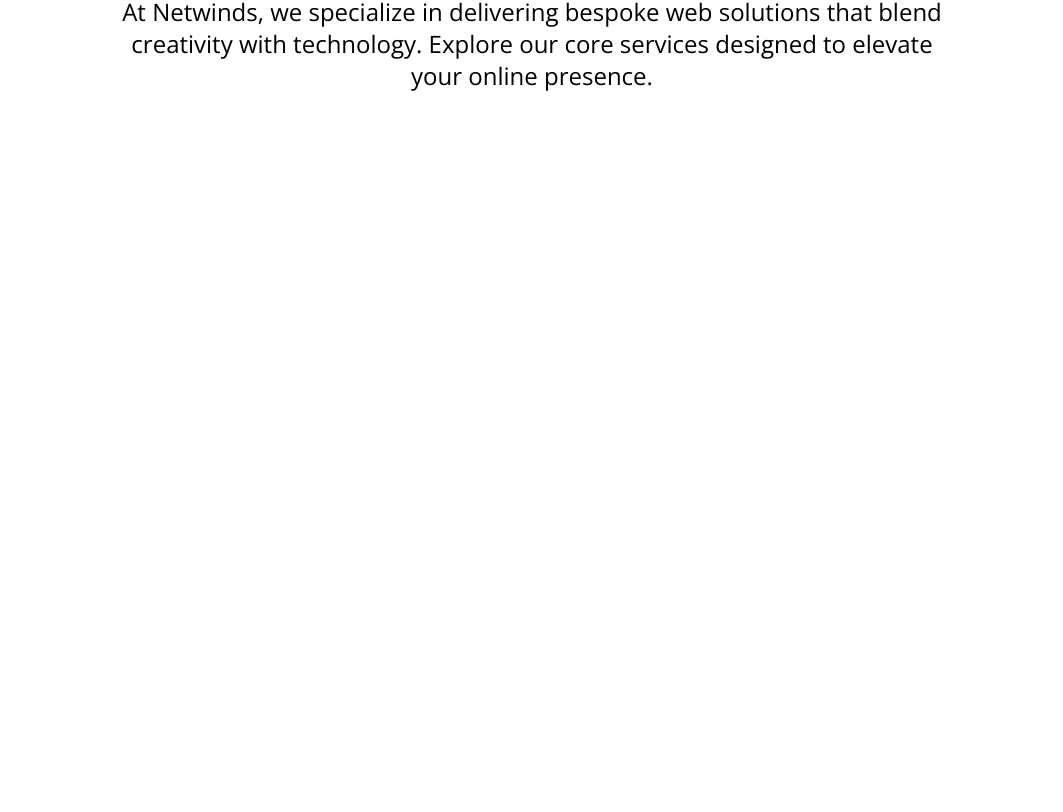
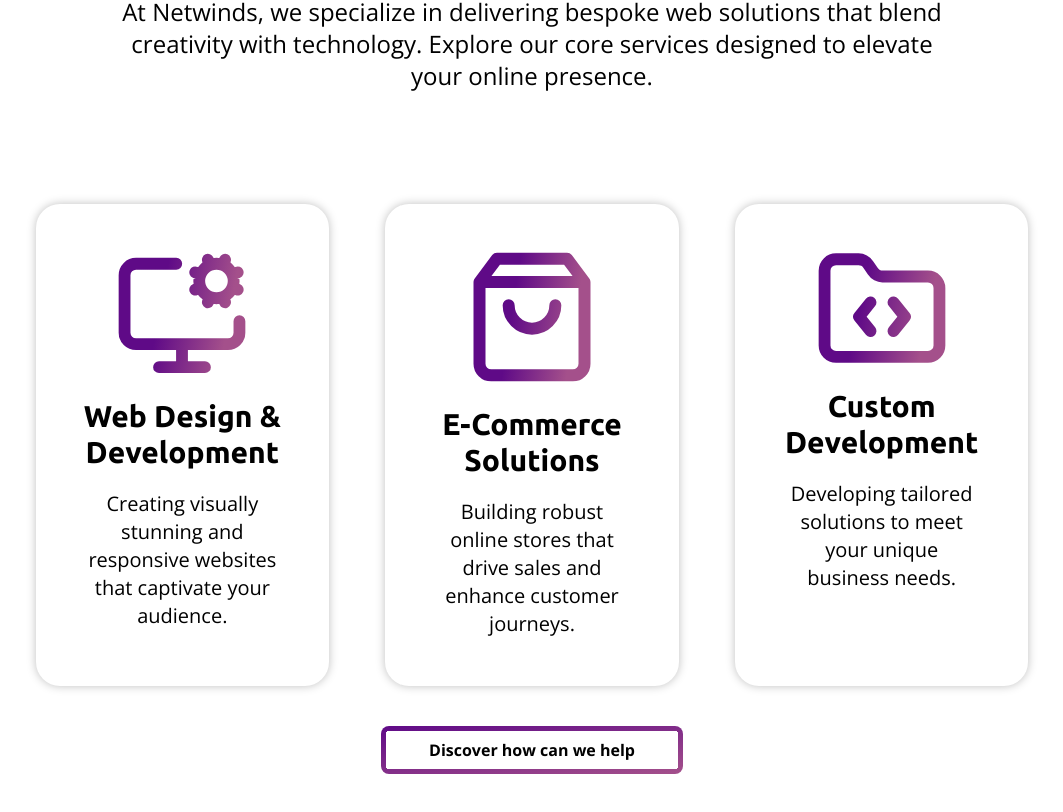
Before and after one commit to DevAttaKhan/netwinds, a Next.js app: page / in a window 1280 px wide. Shown: the part 932-1744 px from the top of the page, without its empty margins (108-1171 px from the left). Before the commit the page ends 1088 px from the top, so only its background shows below. Built offline with nearby package versions, Linux system fonts and the light colour scheme.

Commit message:
feat: completed services section

```diff
--- a/src/app/globals.css
+++ b/src/app/globals.css
@@ -41,6 +41,29 @@
   -webkit-text-fill-color: transparent;
 }
 
+.border-gradient {
+  background: radial-gradient(
+        circle at 100% 100%,
+        #ffffff 0,
+        #ffffff 3px,
+        transparent 3px
+      )
+      0% 0%/8px 8px no-repeat,
+    radial-gradient(circle at 0 100%, #ffffff 0, #ffffff 3px, transparent 3px)
+      100% 0%/8px 8px no-repeat,
+    radial-gradient(circle at 100% 0, #ffffff 0, #ffffff 3px, transparent 3px)
+      0% 100%/8px 8px no-repeat,
+    radial-gradient(circle at 0 0, #ffffff 0, #ffffff 3px, transparent 3px) 100%
+      100%/8px 8px no-repeat,
+    linear-gradient(#ffffff, #ffffff) 50% 50% / calc(100% - 10px)
+      calc(100% - 16px) no-repeat,
+    linear-gradient(#ffffff, #ffffff) 50% 50% / calc(100% - 16px)
+      calc(100% - 10px) no-repeat,
+    linear-gradient(172deg, #5f0a87 0%, #a4508b 100%);
+
+  box-sizing: border-box;
+}
+
 @keyframes gradient {
   0% {
     background-position: 0% 50%;
--- a/src/assets/icons/index.ts
+++ b/src/assets/icons/index.ts
@@ -1,3 +1,4 @@
 export * from "./menu.icon";
-export * from "./menu.icon";
+export * from "./folder.icon";
 export * from "./bag.icon";
+export * from "./monitor.icon";
--- a/src/components/sections/home/data.ts
+++ b/src/components/sections/home/data.ts
@@ -1,5 +1,36 @@
+import { BagIcon, FolderIcon, MonitorIcon } from "@/assets/icons";
+
 export const BANNER = {
   heaing: "Empowering Your Digital Presence with Cutting Edge Web solutions",
   subheading:
     "At Netwinds, we craft stunning websites that deliver seamless user experiences and drive business growth. Let us transform your vision into reality.",
 };
+
+export const SERVICES = {
+  heading: "Our Expertise at a Glance",
+  subheading:
+    "At Netwinds, we specialize in delivering bespoke web solutions that blend creativity with technology. Explore our core services designed to elevate your online presence.",
+  cards: [
+    {
+      id: 1,
+      Icon: MonitorIcon,
+      title: "Web Design & Development",
+      description:
+        "Creating visually stunning and responsive websites that captivate your audience.",
+    },
+    {
+      id: 12,
+      Icon: BagIcon,
+      title: "E-Commerce Solutions",
+      description:
+        "Building robust online stores that drive sales and enhance customer journeys.",
+    },
+    {
+      id: 13,
+      Icon: FolderIcon,
+      title: "Custom Development",
+      description:
+        "Developing tailored solutions to meet your unique business needs.",
+    },
+  ],
+};
--- a/src/components/sections/home/services.tsx
+++ b/src/components/sections/home/services.tsx
@@ -1,19 +1,40 @@
 import React from "react";
+import { SERVICES } from "./data";
 
 export const Services = () => {
   return (
     <section className="py-8 sm:py-10 md:py-12 lg:py-16">
       <div className="container">
         <div className="section-heading text-center max-w-[830px] mx-auto">
-          <h1 className="mb-4 font-primary text-2xl  sm:text-3xl md:text-4xl lg:text-5xl font-bold gradient-heading ">
-            Our Expertise at a Glance
+          <h1 className="mb-4 font-primary  text-3xl md:text-4xl lg:text-5xl font-bold gradient-heading ">
+            {SERVICES.heading}
           </h1>
           <p className="font-secondary text-sm sm:text-base md:text-xl lg:text-2xl">
-            At Netwinds, we specialize in delivering bespoke web solutions that
-            blend creativity with technology. Explore our core services designed
-            to elevate your online presence.
+            {SERVICES.subheading}
           </p>
         </div>
+
+        <div className="mx-auto mt-14 md:mt-20 lg:mt-28 grid content-center grid-cols-[repeat(auto-fit,minmax(250px,1fr))] gap-6 md:gap-10 lg:gap-14">
+          {SERVICES.cards.map((card) => (
+            <div
+              className="shadow-service rounded-3xl p-5 md:p-8 lg:p-12 text-center "
+              key={card.id}
+            >
+              <div className="mx-auto w-max mb-3 md:mb-4 lg:mb-6 [&_svg]:w-20 md:[&_svg]:w-32">
+                <card.Icon />
+              </div>
+              <h3 className="font-primary text-2xl md:text-3xl font-bold mb-2 md:mb-3 lg:mb-5">
+                {card.title}
+              </h3>
+              <p className="font-secondary text-base md:text-lg lg:text-xl ">
+                {card.description}
+              </p>
+            </div>
+          ))}
+        </div>
+        <button className="border-gradient block w-max mt-5 md:mt-8 lg:mt-10 mx-auto font-secondary font-bold py-3 px-12 rounded-lg">
+          Discover how can we help
+        </button>
       </div>
     </section>
   );
--- a/tailwind.config.ts
+++ b/tailwind.config.ts
@@ -40,6 +40,9 @@
       width: {
         "right-clamp": "clamp(300px, 20.917vw, 536px)",
       },
+      boxShadow: {
+        service: "0 0 10px rgba(0,0,0,0.25)",
+      },
     },
   },
   plugins: [],
```
